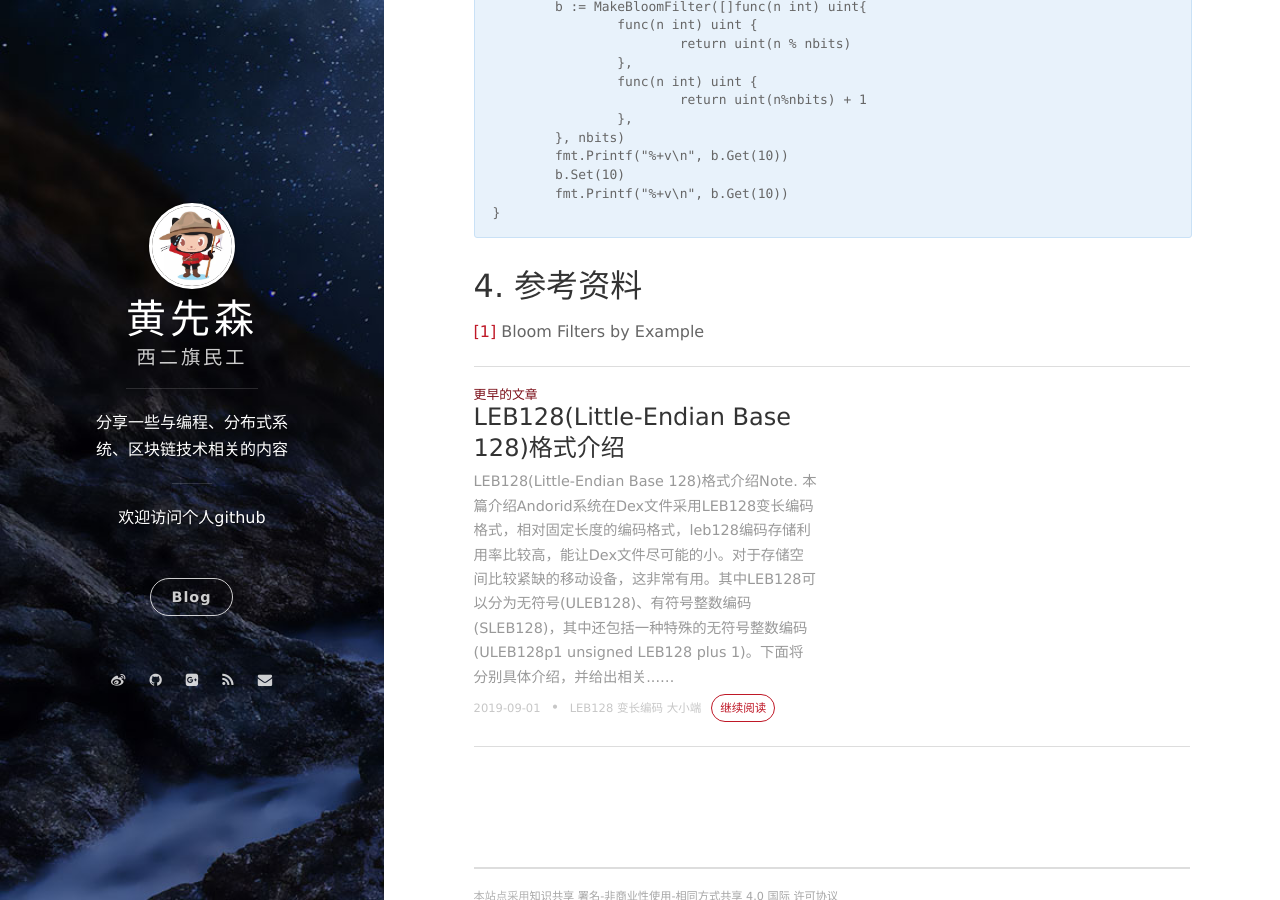
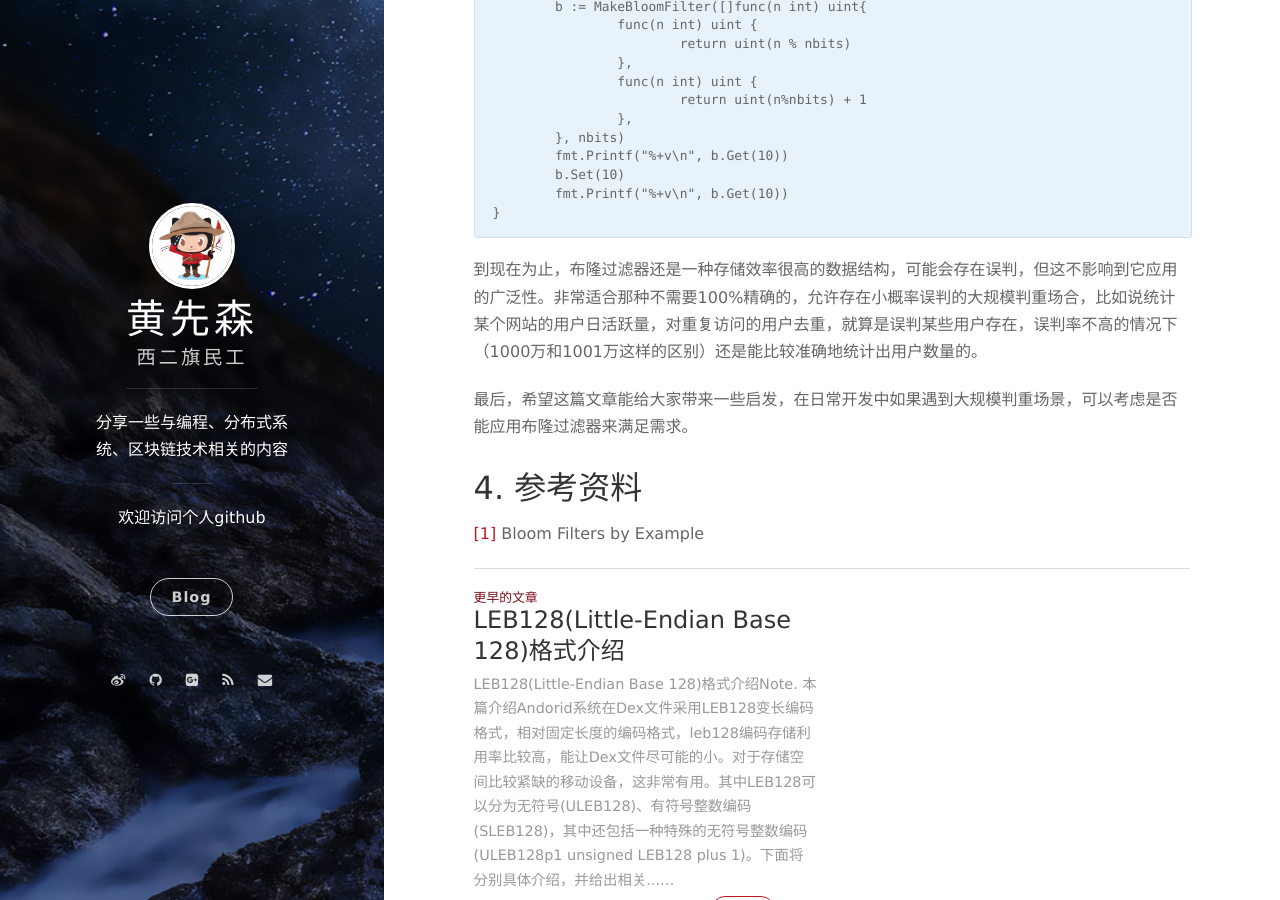
Before and after one commit to berryjam/berryjam.github.io, a Jekyll site: the page built from _posts/2019-10-25-BloomFilter(布隆过滤器)介绍.md, in a window 1280 px wide and 900 px high, scrolled down 4056 px. Built offline with Jekyll 4.4.1, drawn with Linux system fonts in a browser that asks for light colours; nearby versions of some CDN libraries; comment, search, counter and statistics services are not loaded.

Commit message:
Update 2019-10-25-BloomFilter(布隆过滤器)介绍.md

````diff
--- a/_posts/2019-10-25-BloomFilter(布隆过滤器)介绍.md
+++ b/_posts/2019-10-25-BloomFilter(布隆过滤器)介绍.md
@@ -156,6 +156,10 @@ func main() {
 }
 ```
 
+到现在为止，布隆过滤器还是一种存储效率很高的数据结构，可能会存在误判，但这不影响到它应用的广泛性。非常适合那种不需要100%精确的，允许存在小概率误判的大规模判重场合，比如说统计某个网站的用户日活跃量，对重复访问的用户去重，就算是误判某些用户存在，误判率不高的情况下（1000万和1001万这样的区别）还是能比较准确地统计出用户数量的。
+
+最后，希望这篇文章能给大家带来一些启发，在日常开发中如果遇到大规模判重场景，可以考虑是否能应用布隆过滤器来满足需求。
+
 ## 4. 参考资料
 
 [[1]](https://llimllib.github.io/bloomfilter-tutorial/) Bloom Filters by Example
````
